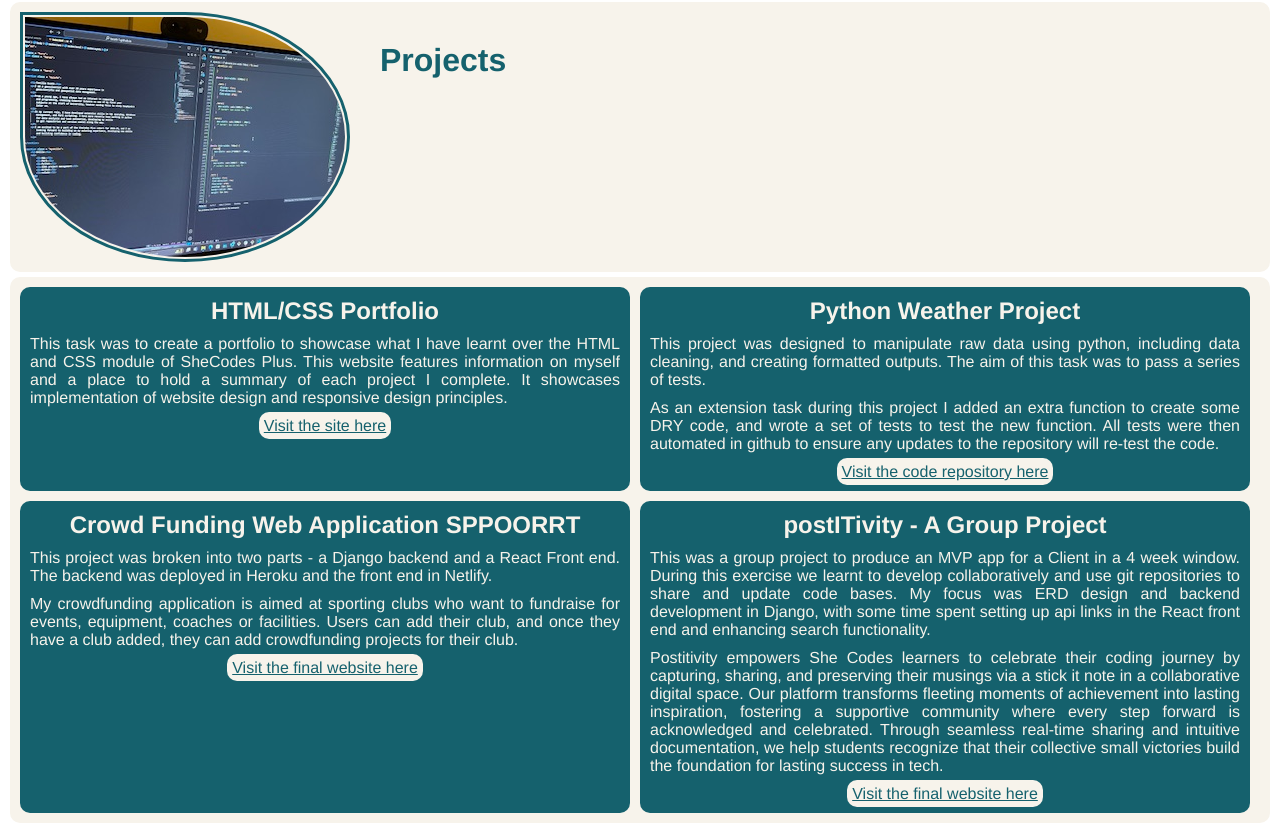
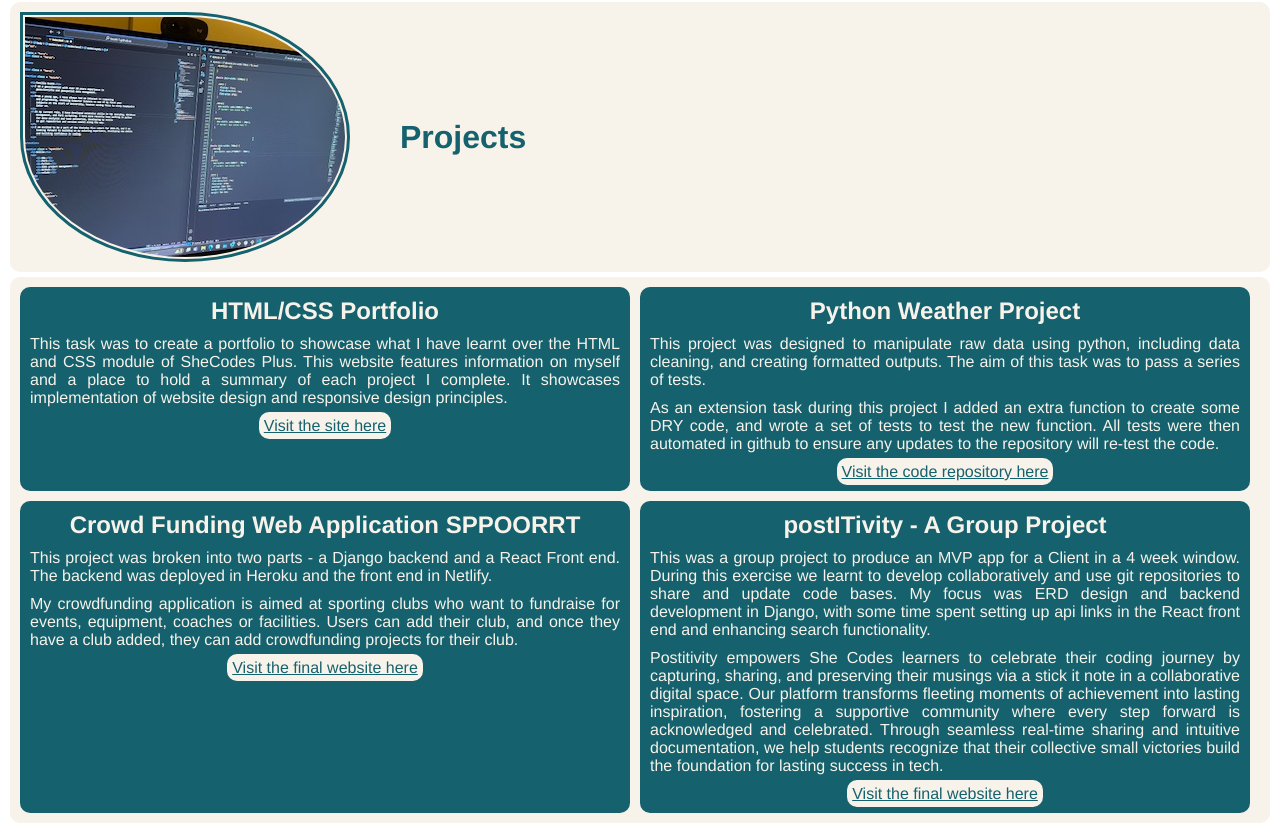
Before and after one commit to tscott-1/tscott-1.github.io, a plain HTML site: page project.html in a window 1280 px wide. Shown: the part 53-877 px from the top of the page. Drawn offline with Linux system fonts and the light colour scheme.

Commit message:
update to center projects page and align better

```diff
--- a/style.css
+++ b/style.css
@@ -463,19 +463,18 @@ header button:hover {
   border-radius: 10px;
   margin: 5px 10px;
   display: flex;
-  flex-direction: row;
-  justify-content: space-between;
-  align-content: flex-start;
-  max-height: 400px;
+  flex-direction: column;
+  align-items: center;
+  gap: 20px;
 }
 
 .featurehero h1{
   font-size: xx-large;
-  text-align: left;
-  padding: 30px;
+  text-align: center;
+  padding: 15px;
   color: var(--brand);
   /* border: 1px solid red; */
-  flex-grow: 3;
+  order: 2;
 
 }
 .featurehero img {
@@ -484,9 +483,30 @@ header button:hover {
   padding: 2px;
   max-width: 100%;
   height: auto;
-  max-height: 400px
+  max-height: 400px;
+  order: 1;
 }
 
+/* Desktop styles */
+@media (min-width: 768px) {
+  .featurehero {
+    flex-direction: row;     /* Horizontal layout on desktop */
+    justify-content: space-between;
+    align-content: flex-start;
+    max-height: 400px;
+  }
+
+  .featurehero h1 {
+    text-align: left;        /* Left align text on desktop */
+    padding: 30px;
+    flex-grow: 3;
+    order: unset;           /* Reset order for desktop */
+  }
+
+  .featurehero img {
+    order: unset;           /* Reset order for desktop */
+  }
+}
 
 .featurecontent {
   margin: 5px 10px;
```
